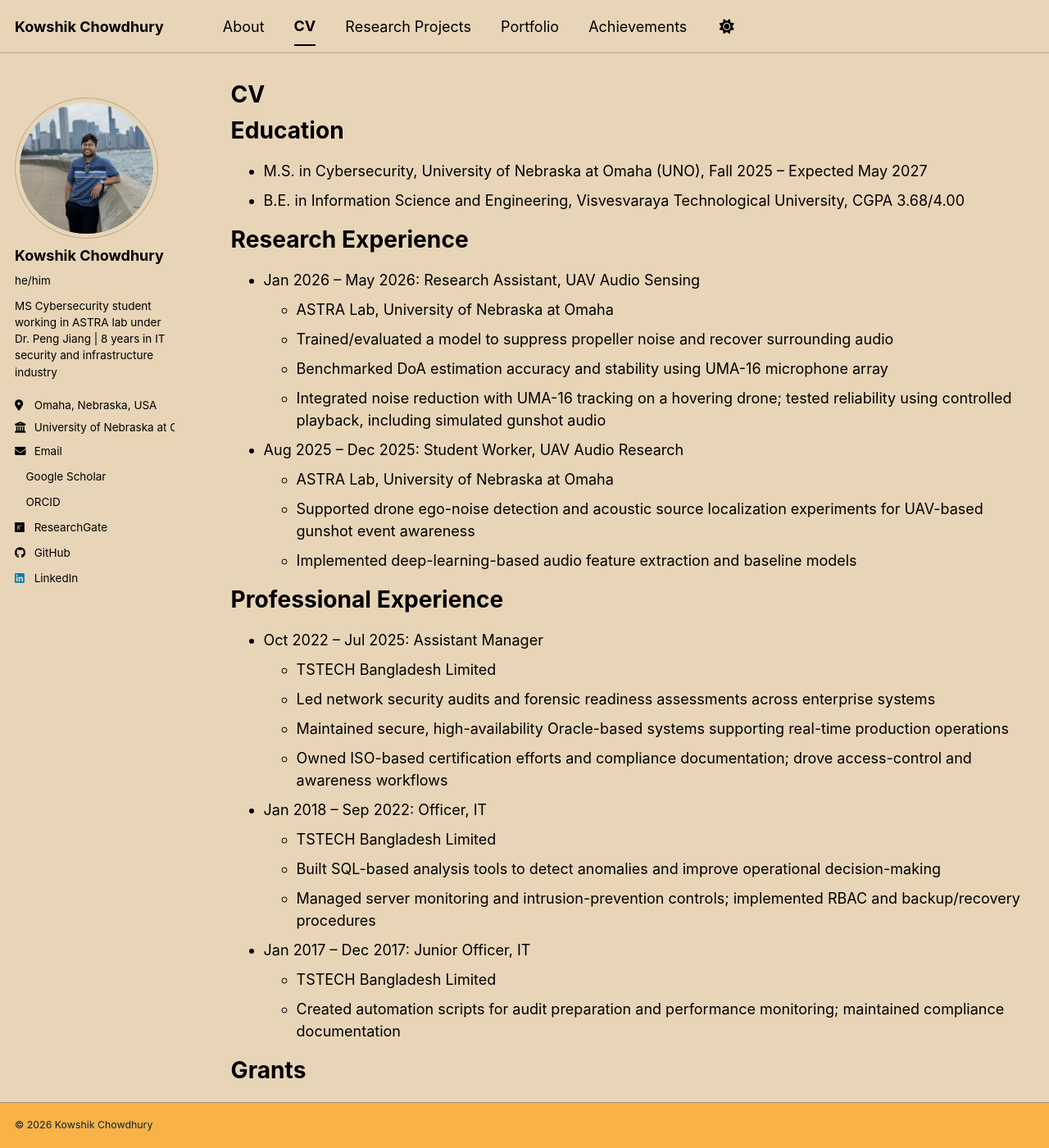
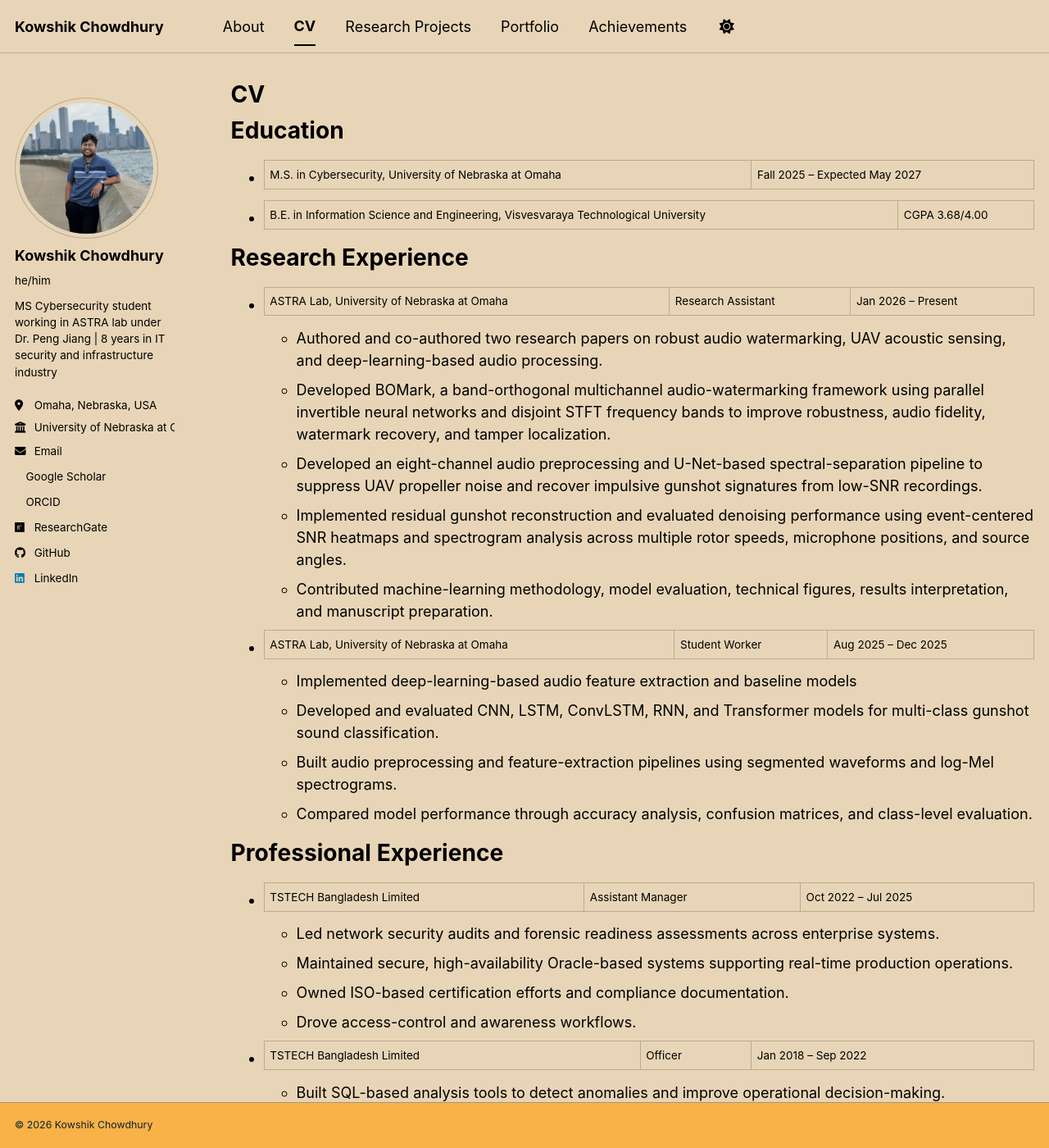
Before and after one commit to kowshik1993/kowshik1993.github.io, a Jekyll site: the page built from _pages/cv.md, in a window 1280 px wide and 1400 px high. Shown: the whole window at 82% size. Built offline with Jekyll 4.4.1, drawn with Linux system fonts in a browser that asks for light colours; a style sheet for code colours, icons or effects is not loaded; some of the changed text lies outside the part shown.

Commit message:
Update cv.md

```diff
--- a/_pages/cv.md
+++ b/_pages/cv.md
@@ -10,40 +10,45 @@ redirect_from:
 
 Education
 ======
-* M.S. in Cybersecurity, University of Nebraska at Omaha (UNO), Fall 2025 – Expected May 2027
-* B.E. in Information Science and Engineering, Visvesvaraya Technological University, CGPA 3.68/4.00
+* M.S. in Cybersecurity, University of Nebraska at Omaha | Fall 2025 – Expected May 2027
+* B.E. in Information Science and Engineering, Visvesvaraya Technological University | CGPA 3.68/4.00
 
 Research Experience
 ======
-* Jan 2026 – May 2026: Research Assistant, UAV Audio Sensing
-  * ASTRA Lab, University of Nebraska at Omaha
-  * Trained/evaluated a model to suppress propeller noise and recover surrounding audio
-  * Benchmarked DoA estimation accuracy and stability using UMA-16 microphone array
-  * Integrated noise reduction with UMA-16 tracking on a hovering drone; tested reliability using controlled playback, including simulated gunshot audio
-* Aug 2025 – Dec 2025: Student Worker, UAV Audio Research
-  * ASTRA Lab, University of Nebraska at Omaha
-  * Supported drone ego-noise detection and acoustic source localization experiments for UAV-based gunshot event awareness
+* ASTRA Lab, University of Nebraska at Omaha | Research Assistant | Jan 2026 – Present
+  * Authored and co-authored two research papers on robust audio watermarking, UAV acoustic sensing, and deep-learning-based audio processing.
+  * Developed BOMark, a band-orthogonal multichannel audio-watermarking framework using parallel invertible neural networks and disjoint STFT frequency bands to improve       robustness, audio fidelity, watermark recovery, and tamper localization.
+  * Developed an eight-channel audio preprocessing and U-Net-based spectral-separation pipeline to suppress UAV propeller noise and recover impulsive gunshot signatures from low-SNR recordings.
+  * Implemented residual gunshot reconstruction and evaluated denoising performance using event-centered SNR heatmaps and spectrogram analysis across multiple rotor speeds, microphone positions, and source angles.
+  * Contributed machine-learning methodology, model evaluation, technical figures, results interpretation, and manuscript preparation.
+* ASTRA Lab, University of Nebraska at Omaha | Student Worker | Aug 2025 – Dec 2025
   * Implemented deep-learning-based audio feature extraction and baseline models
+  * Developed and evaluated CNN, LSTM, ConvLSTM, RNN, and Transformer models for multi-class gunshot sound classification.
+  * Built audio preprocessing and feature-extraction pipelines using segmented waveforms and log-Mel spectrograms.
+  * Compared model performance through accuracy analysis, confusion matrices, and class-level evaluation.
 
 Professional Experience
 ======
-* Oct 2022 – Jul 2025: Assistant Manager
-  * TSTECH Bangladesh Limited
-  * Led network security audits and forensic readiness assessments across enterprise systems
-  * Maintained secure, high-availability Oracle-based systems supporting real-time production operations
-  * Owned ISO-based certification efforts and compliance documentation; drove access-control and awareness workflows
-* Jan 2018 – Sep 2022: Officer, IT
-  * TSTECH Bangladesh Limited
-  * Built SQL-based analysis tools to detect anomalies and improve operational decision-making
-  * Managed server monitoring and intrusion-prevention controls; implemented RBAC and backup/recovery procedures
-* Jan 2017 – Dec 2017: Junior Officer, IT
-  * TSTECH Bangladesh Limited
-  * Created automation scripts for audit preparation and performance monitoring; maintained compliance documentation
+* TSTECH Bangladesh Limited | Assistant Manager | Oct 2022 – Jul 2025
+  * Led network security audits and forensic readiness assessments across enterprise systems.
+  * Maintained secure, high-availability Oracle-based systems supporting real-time production operations.
+  * Owned ISO-based certification efforts and compliance documentation.
+  * Drove access-control and awareness workflows.
+* TSTECH Bangladesh Limited | Officer | Jan 2018 – Sep 2022
+  * Built SQL-based analysis tools to detect anomalies and improve operational decision-making.
+  * Ensure network security by configuring the devices and SOC application.
+  * Managed server monitoring and intrusion-prevention controls.
+  * Implemented RBAC and backup/recovery procedures.
+* TSTECH Bangladesh Limited | Junior Officer | Jan 2017 – Dec 2017
+  * Created automation scripts for audit preparation and performance monitoring.
+  * Monitor windows server and applications running on the server.
+  * Configure and maintain network equipments.
+  * Maintained compliance documentation.
 
 Grants
 ======
 * Graduate Research and Creative Activity (GRACA) Award, University of Nebraska at Omaha
-  * Funded UAV-based acoustic monitoring and source tracking under severe drone ego-noise: ML-enabled noise reduction and robust localization of critical public-safety sounds in low-SNR conditions
+  * Funded research project on UAV-based acoustic monitoring and source tracking under severe drone ego-noise. ML-enabled noise reduction and robust localization of critical public-safety sounds in low-SNR conditions.
 
 Skills
 ======
@@ -62,10 +67,10 @@ Skills
 
 Certifications
 ======
-* CCNA
+* Cisco Certified Network Administrator (CCNA)
 * ISO 9001:2015 QMS Internal Auditor (SGS)
 * ISO 9001:2015 QMS Documentation (SGS)
-* CADD (SolidWorks)
+* Computer Aided Drafting and Design (CADD in SolidWorks)
 
 Research Projects
 ======
```
